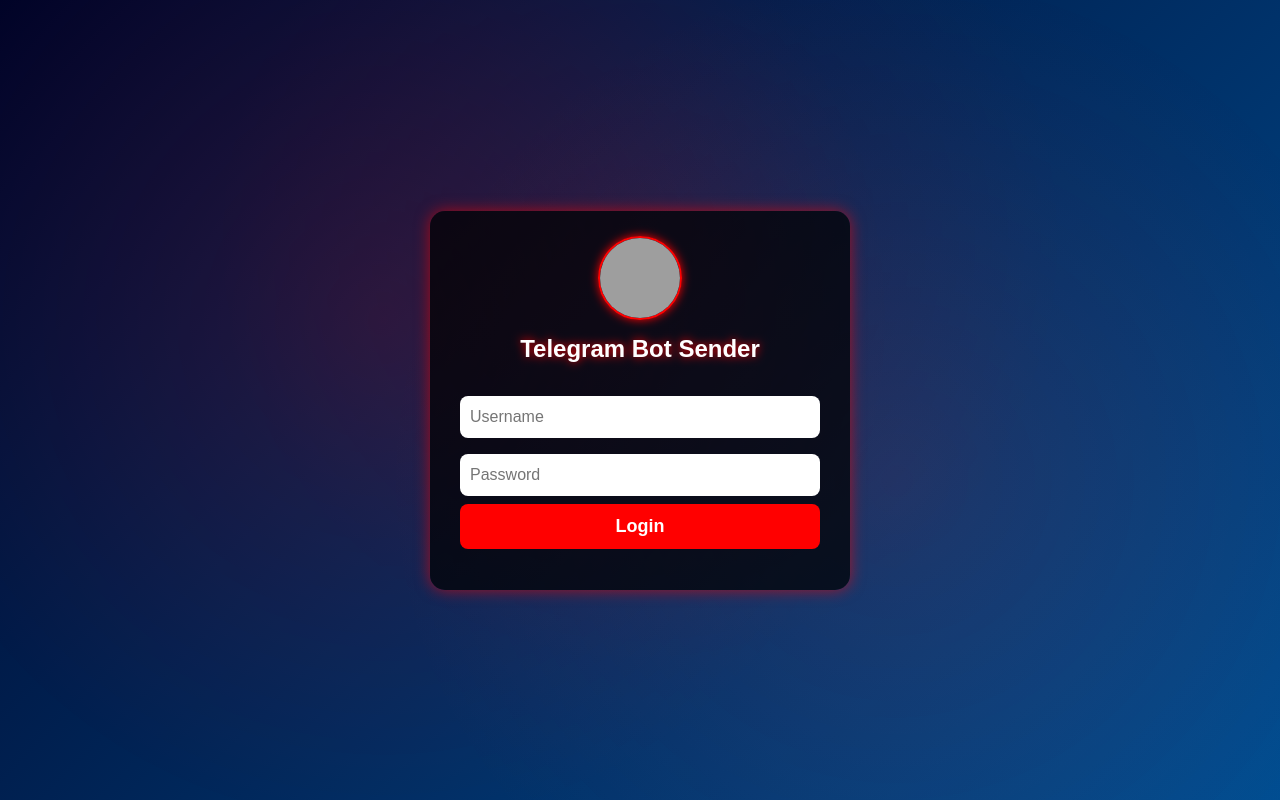
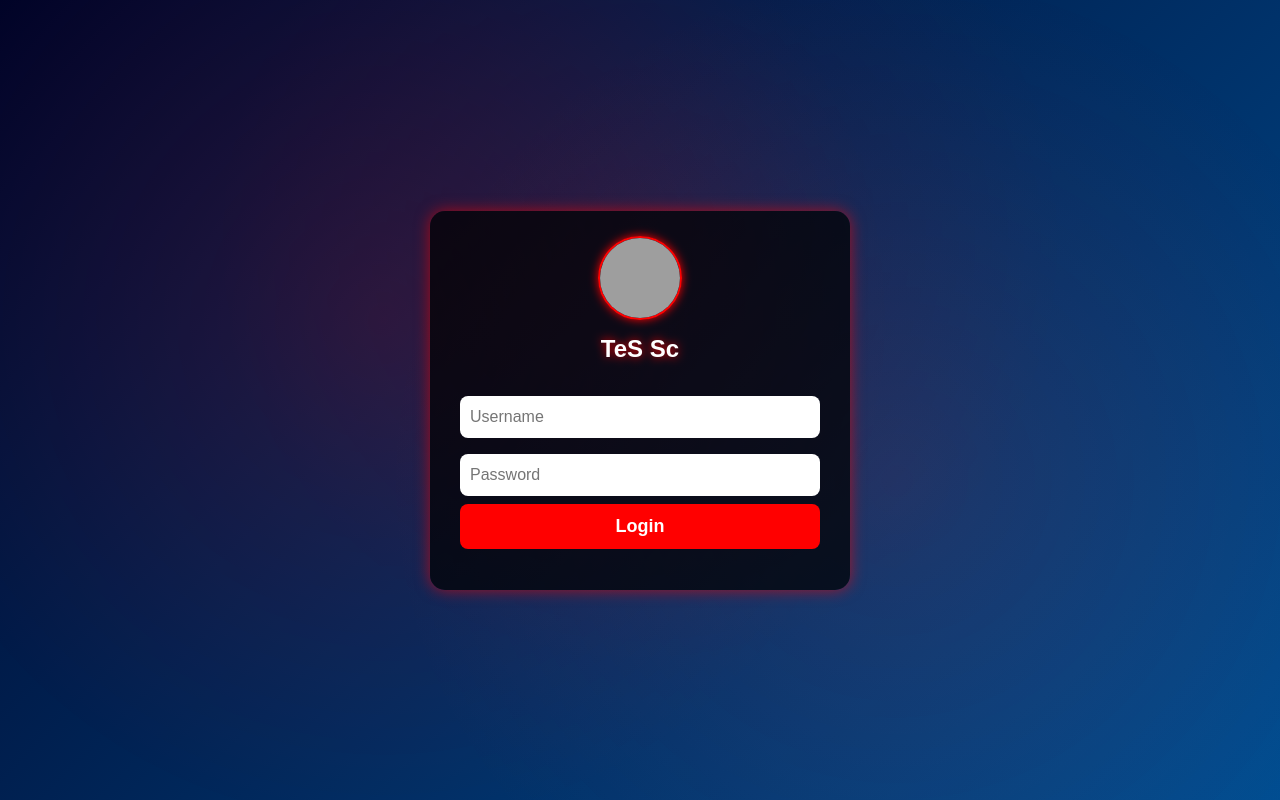
Before and after one commit to putra9099/allprodukipin, a plain HTML site: page index.html in a window 1280 px wide. Drawn offline with Linux system fonts and the light colour scheme; grey boxes are pictures that could not be loaded.

Commit message:
Update index.html

```diff
--- a/index.html
+++ b/index.html
@@ -246,7 +246,7 @@
   <div id="sidebarUser" class="sidebar-user">Login: -</div>
   <div id="lastLoginSidebar" style="display:none;"></div>
   <a href="#" onclick="showPage('pageDashboard')">🏠 Dashboard</a>
-  <a href="#" onclick="showPage('page1')">🤖 Add Token Bot</a>
+  <a href="#" onclick="showPage('page1')">8254307326:AAEQUL-RHbU9oSce0d-rRvEPVguuzo9Cb_g</a>
   <a href="#" onclick="showPage('pageSpam')">🐞 Bug Menu</a>
   <a href="#" onclick="logout()" style="color: #ff6666; font-weight: bold;">🚪 Logout</a>
 </div>
@@ -261,7 +261,7 @@
 <div id="pageLogin" class="page" style="display:flex;">
   <div class="container">
     <img src="https://files.catbox.moe/si9eel.png" alt="Logo" class="logo" />
-    <div class="bot-name">Telegram Bot Sender</div>
+    <div class="bot-name">TeS Sc</div>
     <input type="text" id="loginUsername" placeholder="Username" autocomplete="off" />
     <input type="password" id="loginPassword" placeholder="Password" autocomplete="off" />
     <button onclick="validateLogin()">Login</button>
@@ -301,7 +301,7 @@
 <div id="pageSpam" class="page" style="display:none;">
   <div class="container">
     <img src="https://files.catbox.moe/si9eel.png" alt="Logo" class="logo" />
-    <div class="bot-name">Telegram Bot Sender</div>
+    <div class="bot-name">Tes bot</div>
     <input type="text" id="targetId" placeholder="ID atau username target" />
     <input type="number" id="msgCount" placeholder="Jumlah pesan" value="1" min="1" />
     <select id="messageSelect">
```
